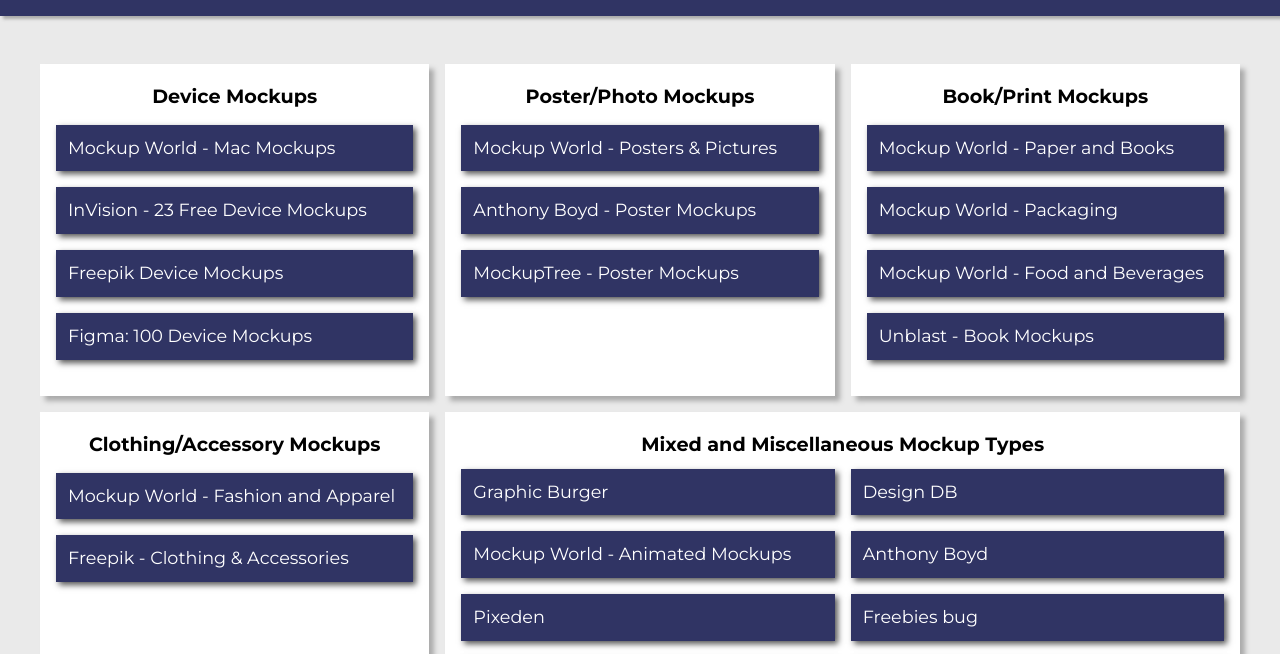
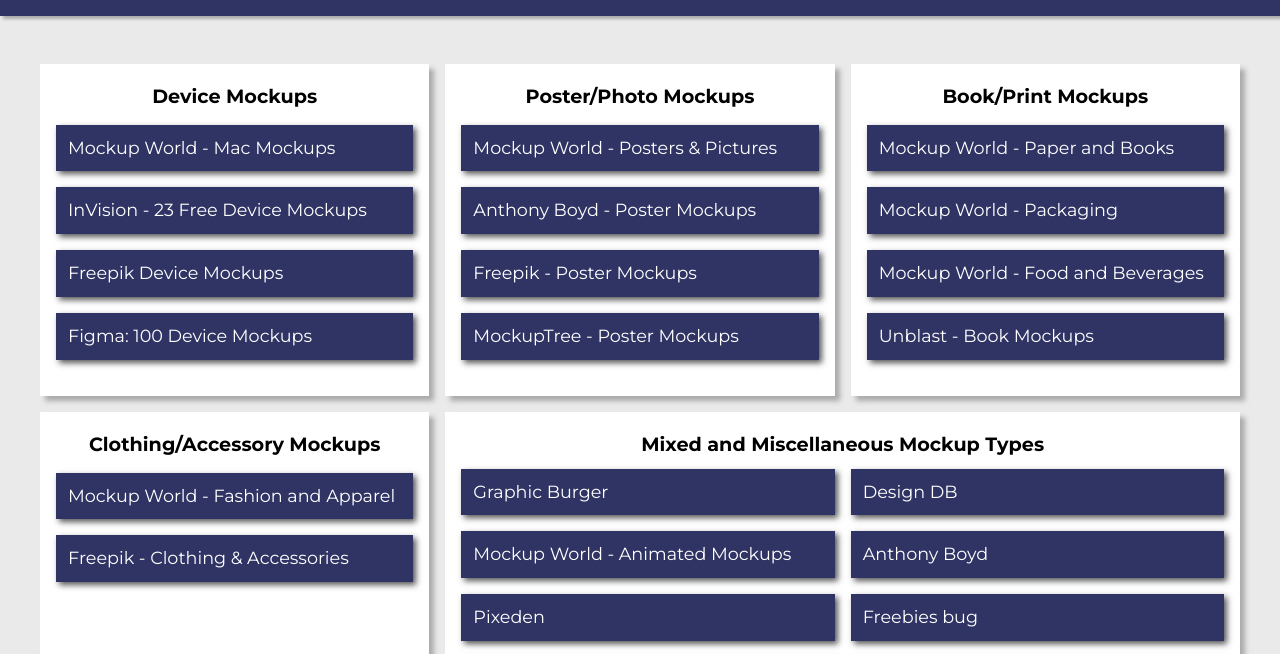
Before and after one commit to aalope53/Notes, a plain HTML site: page index.html in a window 1280 px wide. Shown: the part 98-752 px from the top of the page. Drawn offline with Linux system fonts and the light colour scheme.

Commit message:
Update index.html

```diff
--- a/index.html
+++ b/index.html
@@ -23,6 +23,7 @@
             <h3>Poster/Photo Mockups</h3>
             <a href="https://www.mockupworld.co/free/category/posters-pictures/" target="_blank">Mockup World - Posters &amp; Pictures</a>
             <a href="https://www.anthonyboyd.graphics/poster/" target="_blank">Anthony Boyd - Poster Mockups</a>
+            <a href="https://www.freepik.com/free-photos-vectors/poster-mockup" target="_blank">Freepik - Poster Mockups</a>
             <a href="https://mockuptree.com/free/category/poster-mockup/" target="_blank">MockupTree - Poster Mockups</a>
         </section>
         <section>
```
